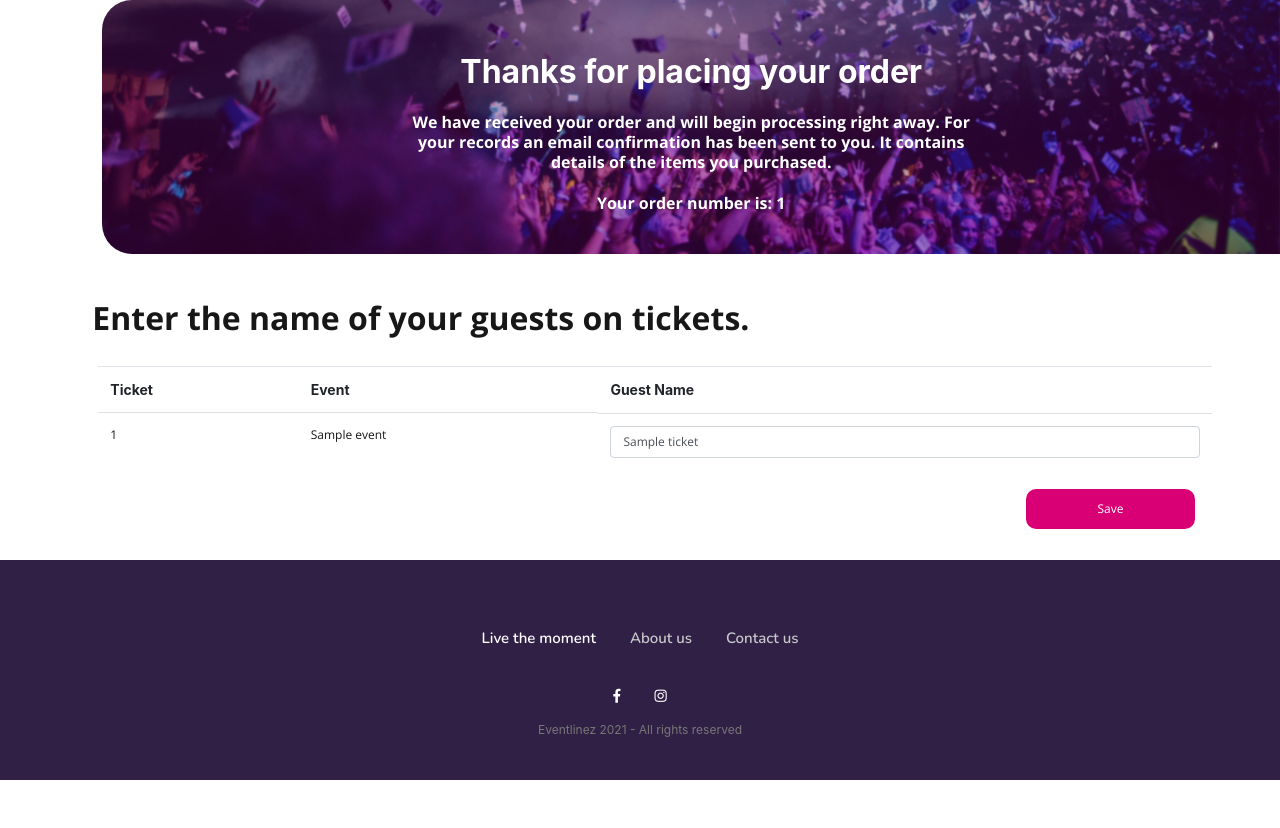
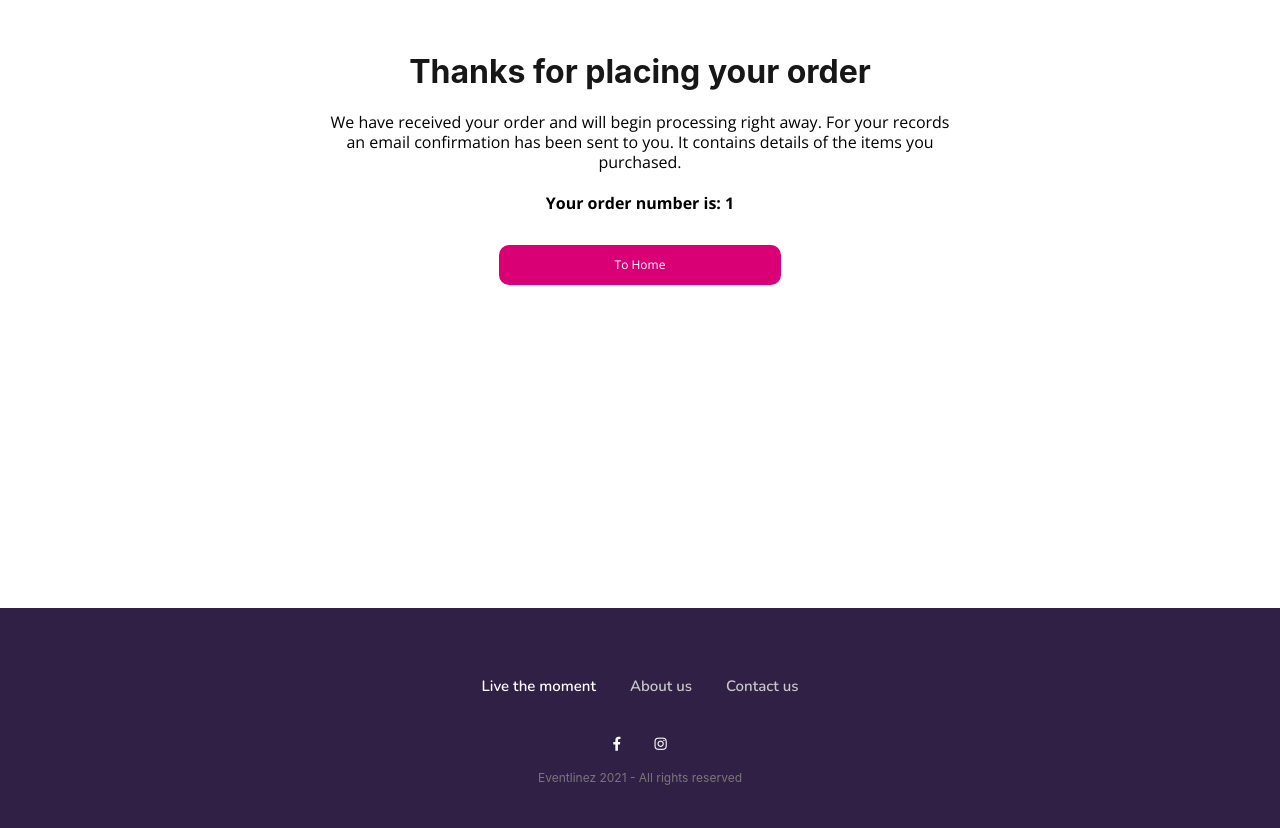
Before and after one commit to rtexerinha/eventlinez, a Django app: page /order/thanks/1/ in a window 1280 px wide. Shown: the part 99-927 px from the top of the page. Before the commit the page ends 879 px from the top, so only its background shows below. Run offline with Django 3.2, Linux system fonts and the light colour scheme; a user stored in the database is signed in; tables that the repository leaves empty hold one stand-in row (values such as "Sample post"); parts of the project's set-up code (start-up, migrations or seed data) failed here and were passed over; some libraries are stand-ins or nearby versions.

Commit message:
Alterando if para mostrar a lista de convidados apenas quando tiver mais de dois ingressos

```diff
--- a/order/templates/thanks.html
+++ b/order/templates/thanks.html
@@ -8,7 +8,7 @@
 {% block content %}
     <main style="min-height: 70vh;">
 
-        {% if tickets%}
+        {% if tickets|length > 1 %}
         <section class="col-lg-12 float-right" style="height: 254px;" id="background">
             <h1 class="text-secondary-default text-center mt-5 mb-3" style="color: white">
 				Thanks for placing your order
@@ -57,6 +57,15 @@
             </table>
 
         </section>
+
+            <div class="d-pr col-lg-12 mb-5">
+                <div class="col-lg-10"></div>
+                <div class="col-lg-2 col-12">
+                <a class="button-tickets text-default" href="{% url 'shop:index' %}"
+                   style="border: #D90075" type="button">Save</a>
+                </div>
+            </div>
+
         {% else %}
 
         <section class="col-lg-12">
@@ -73,17 +82,15 @@
                 Your order number is: {{ customer_order.id }}
             </p>
         </section>
+
+            <div class="col-lg-12 mb-2">
+                <div class="col-lg-3" style="margin: 2rem auto 2rem auto">
+                    <a class="button-tickets text-default" href="{% url 'shop:index' %}"
+                       style="border: #D90075;" type="button">To Home</a>
+                </div>
+            </div>
         {% endif %}
 
-
-        <div class="d-pr col-lg-12 mb-5">
-        <div class="col-lg-10"></div>
-        <div class="col-lg-2 col-12">
-                    <a class="button-tickets text-default"
-                       href="{% url 'shop:index' %}"
-                       style="border: #D90075" type="button">Save</a>
-        </div>
-    </div>
 
 	</main>
 {% endblock %}
```
